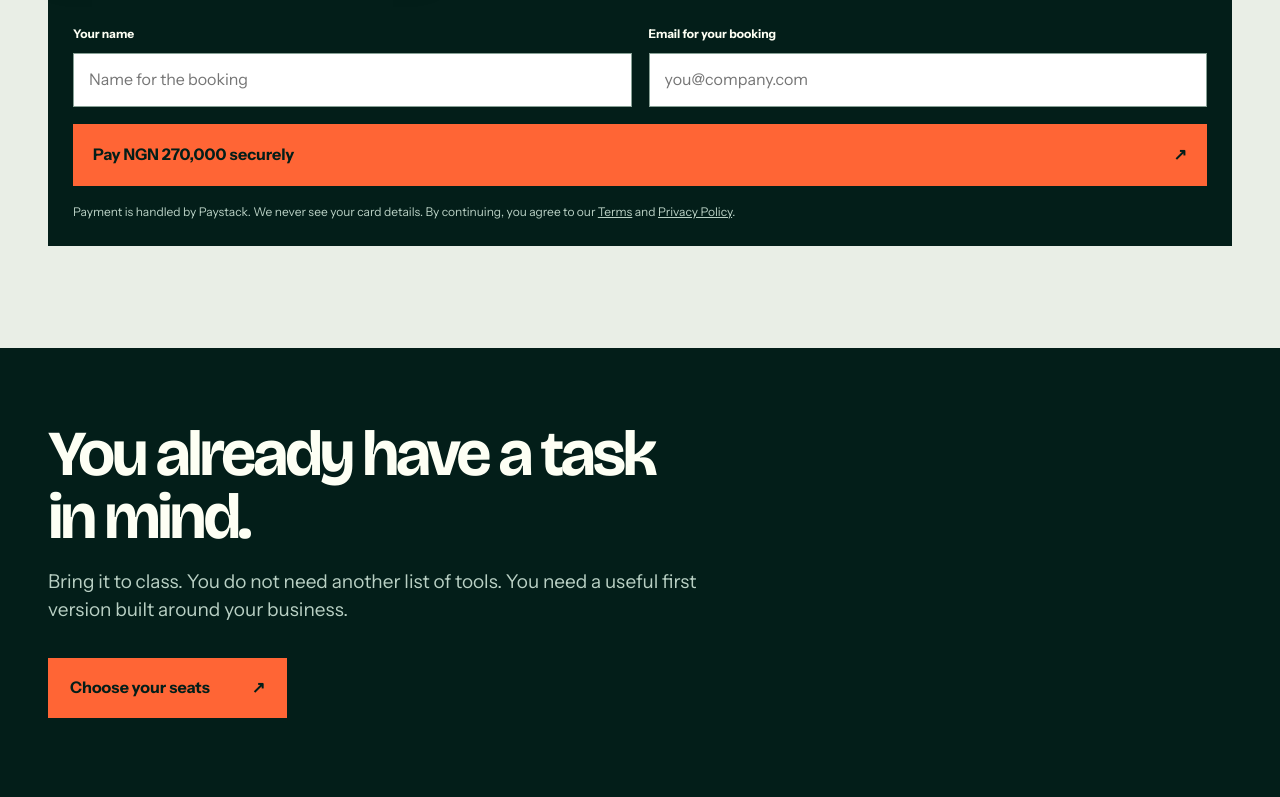
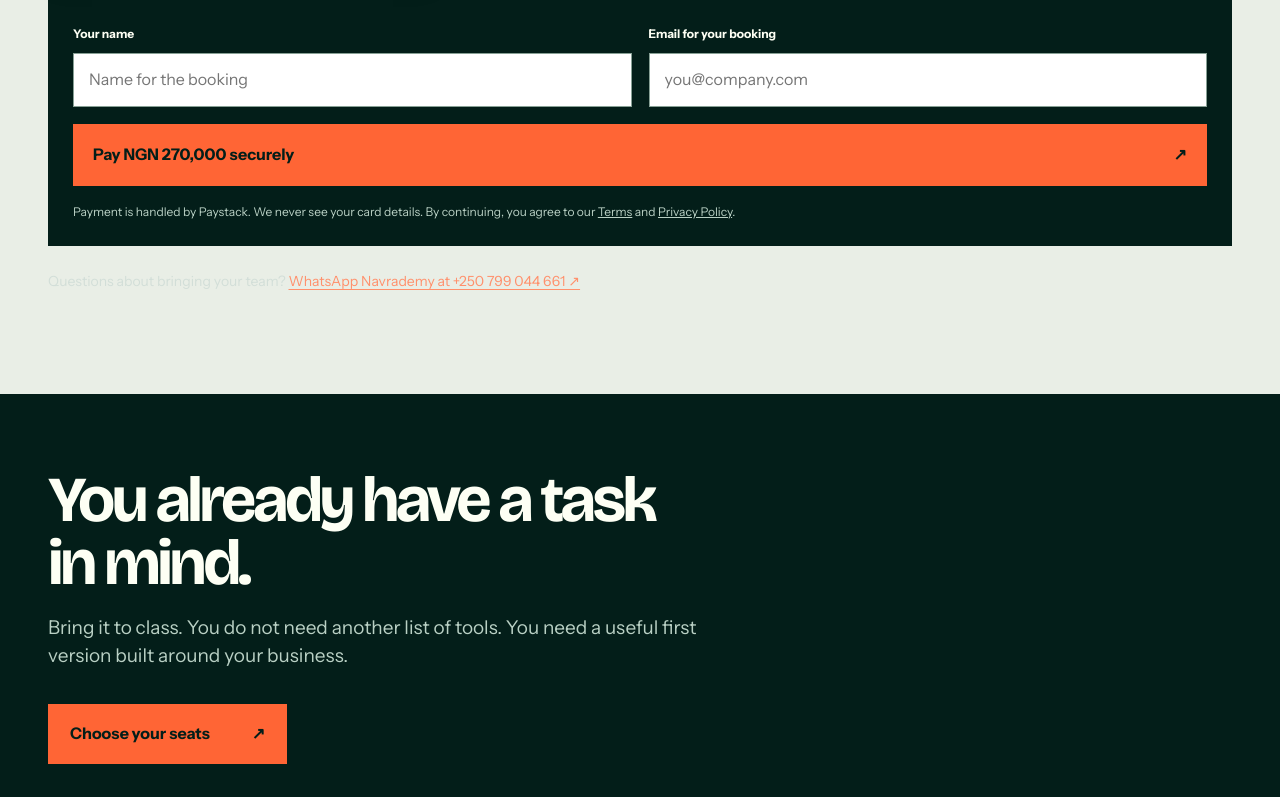
Before and after one commit to Greatdorlin/run-rentless, a Next.js app: page /webinar-pay in a window 1280 px wide. Shown: the part 2276-3073 px from the top of the page. Built offline with nearby package versions, Linux system fonts and the light colour scheme.

Commit message:
Keep naira checkout active and show Navrademy contact

```diff
--- a/src/app/webinar-pay/page.tsx
+++ b/src/app/webinar-pay/page.tsx
@@ -1,6 +1,7 @@
 import type { Metadata } from "next";
 import { OfferCheckout } from "@/components/webinar-pay/offer-checkout";
 import "./webinar-pay.css";
+import "./webinar-pay-checkout.css";
 
 export const metadata: Metadata = {
   title: "AI Execution Lab | Build a Better Way to Run Your Business",
--- /dev/null
+++ b/src/app/webinar-pay/webinar-pay-checkout.css
@@ -0,0 +1,32 @@
+.offer-usd-notice {
+  margin-top: 28px;
+  padding: 25px;
+  border: 1px solid #6a8579;
+  background: #12382e;
+  color: #f8f6ef;
+  line-height: 1.55;
+}
+
+.offer-usd-notice strong {
+  display: block;
+  font-size: 19px;
+}
+
+.offer-usd-notice p {
+  margin: 9px 0 0;
+  color: #d2ded8;
+}
+
+.offer-usd-notice a,
+.offer-partner-contact a {
+  color: #ff906c;
+  text-decoration: underline;
+  text-underline-offset: 3px;
+}
+
+.offer-partner-contact {
+  margin: 25px 0 0;
+  color: #d2ded8;
+  font-size: 14px;
+  line-height: 1.5;
+}
--- a/src/components/webinar-pay/offer-checkout.tsx
+++ b/src/components/webinar-pay/offer-checkout.tsx
@@ -72,12 +72,16 @@ export function OfferCheckout() {
         <small>{count === 1 ? "One person" : `${format(webinarOffer[currency][count].amount / count, currency)} per person`}</small>
       </button>)}
     </div>
-    <form onSubmit={startCheckout} className="offer-form">
+    {currency === "USD" ? <div className="offer-usd-notice" role="status">
+      <strong>Dollar prices are shown for international guests.</strong>
+      <p>USD checkout is not open yet. To ask about a seat, <a href="mailto:info@runrentless.com?subject=AI%20Execution%20Lab%20USD%20booking">email Run Rentless</a>. You can switch to naira to pay now.</p>
+    </div> : <form onSubmit={startCheckout} className="offer-form">
       <div><label htmlFor="offer-name">Your name</label><input id="offer-name" autoComplete="name" maxLength={100} minLength={2} required value={name} onChange={(event) => setName(event.target.value)} placeholder="Name for the booking" /></div>
       <div><label htmlFor="offer-email">Email for your booking</label><input id="offer-email" type="email" autoComplete="email" maxLength={254} required value={email} onChange={(event) => setEmail(event.target.value)} placeholder="you@company.com" /></div>
       <button className="offer-pay-button" type="submit" disabled={busy}>{busy ? "Opening secure checkout..." : `Pay ${format(webinarOffer[currency][selected].amount, currency)} securely`}<span aria-hidden="true">↗</span></button>
       {message && <p className="offer-error" role="alert">{message} <a href="mailto:info@runrentless.com?subject=AI%20Execution%20Lab%20booking">Contact Run Rentless</a></p>}
       <p className="offer-form__note">Payment is handled by Paystack. We never see your card details. By continuing, you agree to our <a href="/terms">Terms</a> and <a href="/privacy">Privacy Policy</a>.</p>
-    </form>
+    </form>}
+    <p className="offer-partner-contact">Questions about bringing your team? <a href="https://wa.me/25079904461" target="_blank" rel="noopener noreferrer">WhatsApp Navrademy at +250 799 044 661 ↗</a></p>
   </div>;
 }
```
